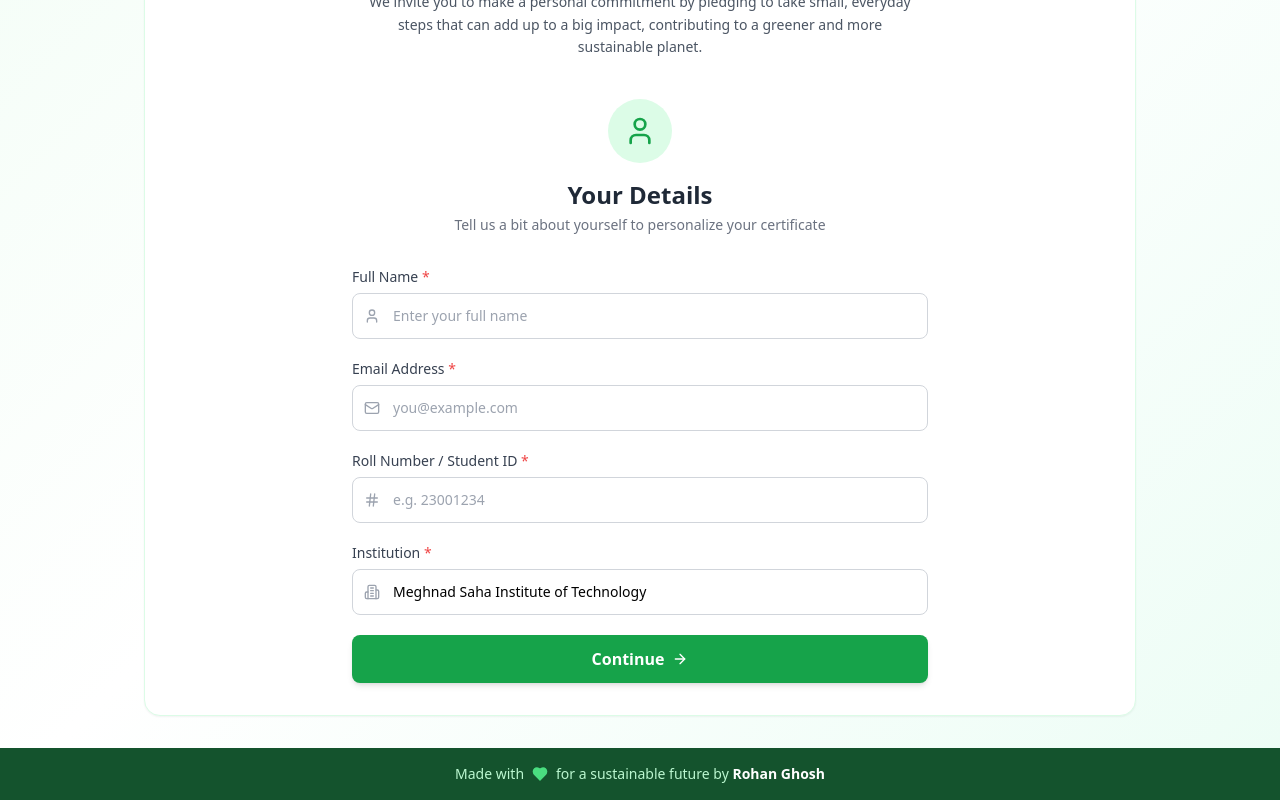
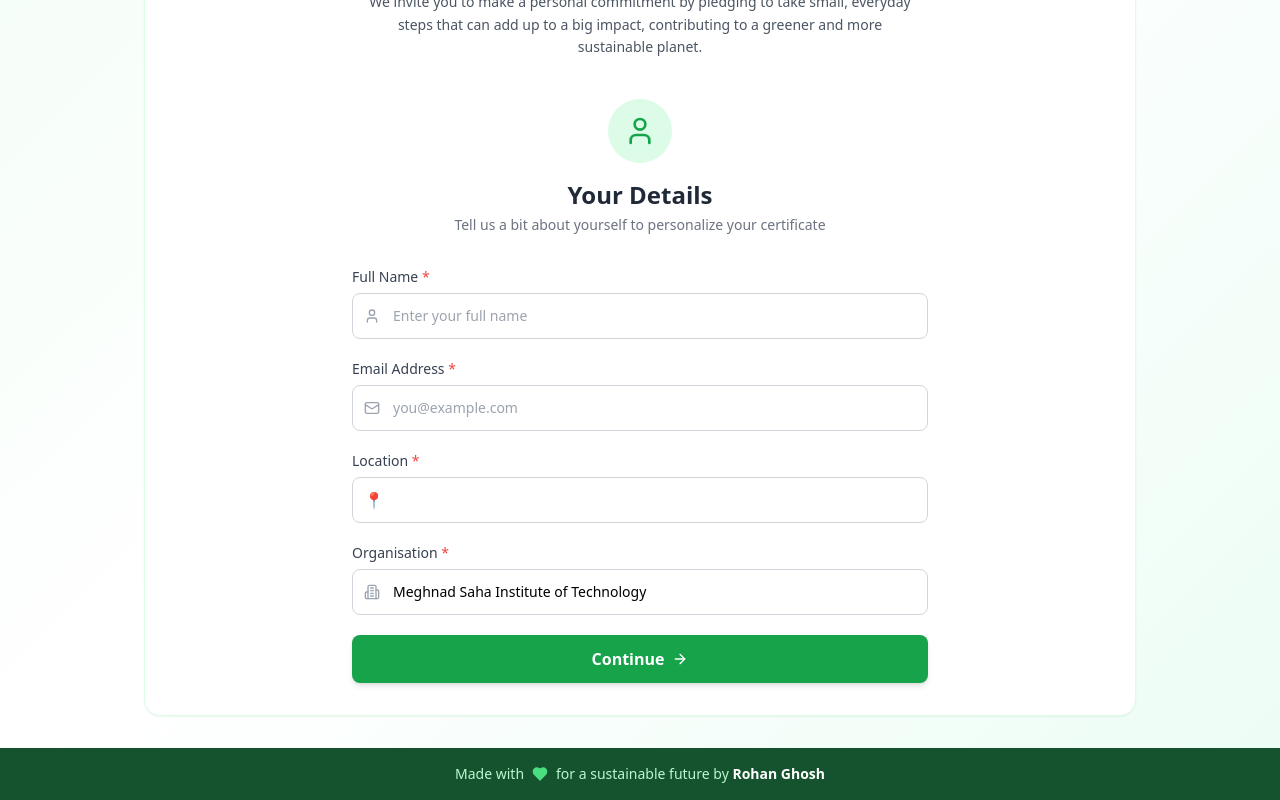
Before and after one commit to rohan250903/sustainable_pledge-initiative, a React (Vite) app: page / in a window 1280 px wide. Shown: the part 456-1256 px from the top of the page. Built offline with nearby package versions, Linux system fonts and the light colour scheme.

Commit message:
Update UserDetailsStep.tsx

```diff
--- a/src/components/steps/UserDetailsStep.tsx
+++ b/src/components/steps/UserDetailsStep.tsx
@@ -114,15 +114,17 @@ export default function UserDetailsStep({ data, onNext }: UserDetailsStepProps)
 
         <div>
           <label className="block text-sm font-medium text-gray-700 mb-1.5">
-            Roll Number / Student ID <span className="text-red-500">*</span>
+            Location <span className="text-red-500">*</span>
           </label>
           <div className="relative">
-            <Hash className="absolute left-3 top-1/2 -translate-y-1/2 w-4 h-4 text-gray-400" />
+            <span className="absolute left-3 top-1/2 -translate-y-1/2 text-gray-400">
+  📍
+</span>
             <input
               type="text"
               value={form.rollNo}
               onChange={e => handleChange('rollNo', e.target.value)}
-              placeholder="e.g. 23001234"
+              placeholder=""
               className={`w-full pl-10 pr-4 py-3 rounded-lg border text-sm transition-colors ${
                 errors.rollNo
                   ? 'border-red-400 bg-red-50 focus:ring-red-300'
@@ -135,7 +137,7 @@ export default function UserDetailsStep({ data, onNext }: UserDetailsStepProps)
 
         <div>
           <label className="block text-sm font-medium text-gray-700 mb-1.5">
-            Institution <span className="text-red-500">*</span>
+            Organisation <span className="text-red-500">*</span>
           </label>
           <div className="relative">
             <Building2 className="absolute left-3 top-1/2 -translate-y-1/2 w-4 h-4 text-gray-400" />
@@ -143,7 +145,7 @@ export default function UserDetailsStep({ data, onNext }: UserDetailsStepProps)
               type="text"
               value={form.institution}
               onChange={e => handleChange('institution', e.target.value)}
-              placeholder="Institution name"
+              placeholder=""
               className={`w-full pl-10 pr-4 py-3 rounded-lg border text-sm transition-colors ${
                 errors.institution
                   ? 'border-red-400 bg-red-50 focus:ring-red-300'
```
